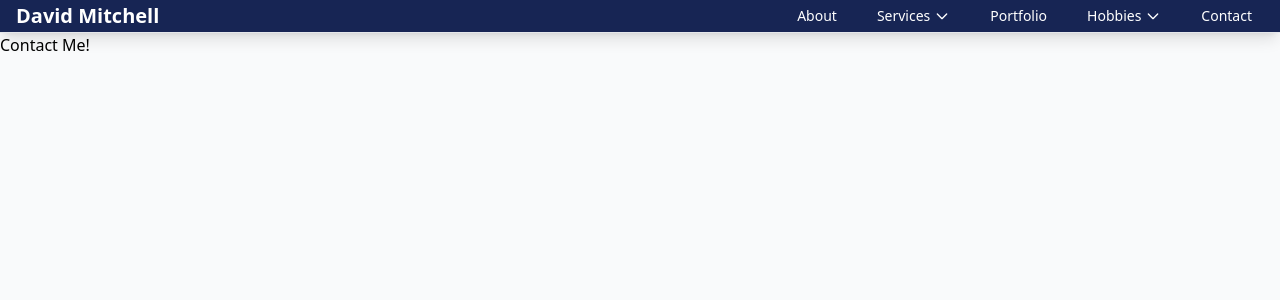
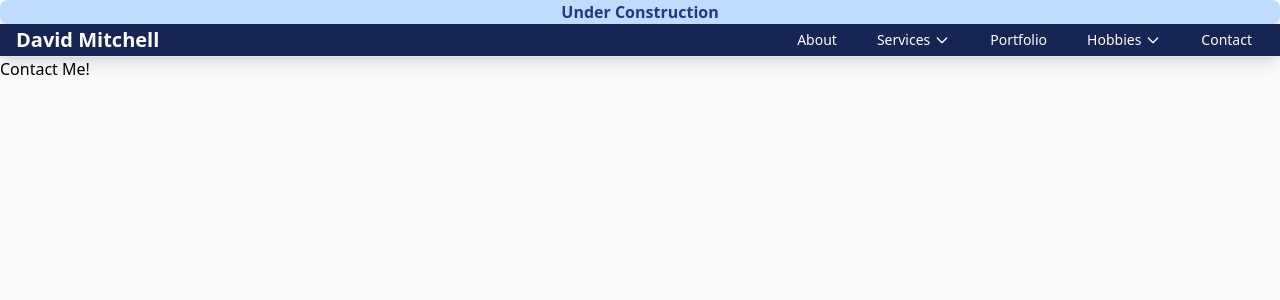
Before and after one commit to david-p-mitchell/david-p-mitchell.uk, a Nuxt app: page /contact in a window 1280 px wide. Shown: the top 300 px of the page. Built offline with nearby package versions, Linux system fonts and the light colour scheme.

Commit message:
add under construction banner

```diff
--- /dev/null
+++ b/components/UnderConstruction.vue
@@ -0,0 +1,5 @@
+<template>
+<div class="bg-blue-200 text-center font-bold text-blue-900 rounded-lg shadow-lg">
+    Under Construction
+</div>
+</template>
--- a/layouts/default.vue
+++ b/layouts/default.vue
@@ -1,5 +1,6 @@
 <template>
   <div>
+    <UnderConstruction />
     <NavBar />
     <main>
       <slot />
@@ -9,5 +10,6 @@
 
 <script setup>
 import NavBar from '~/components/nav/NavBar.vue'
+import UnderConstruction from '~/components/UnderConstruction.vue';
 // You can add layout-specific logic here if needed
 </script>
```
